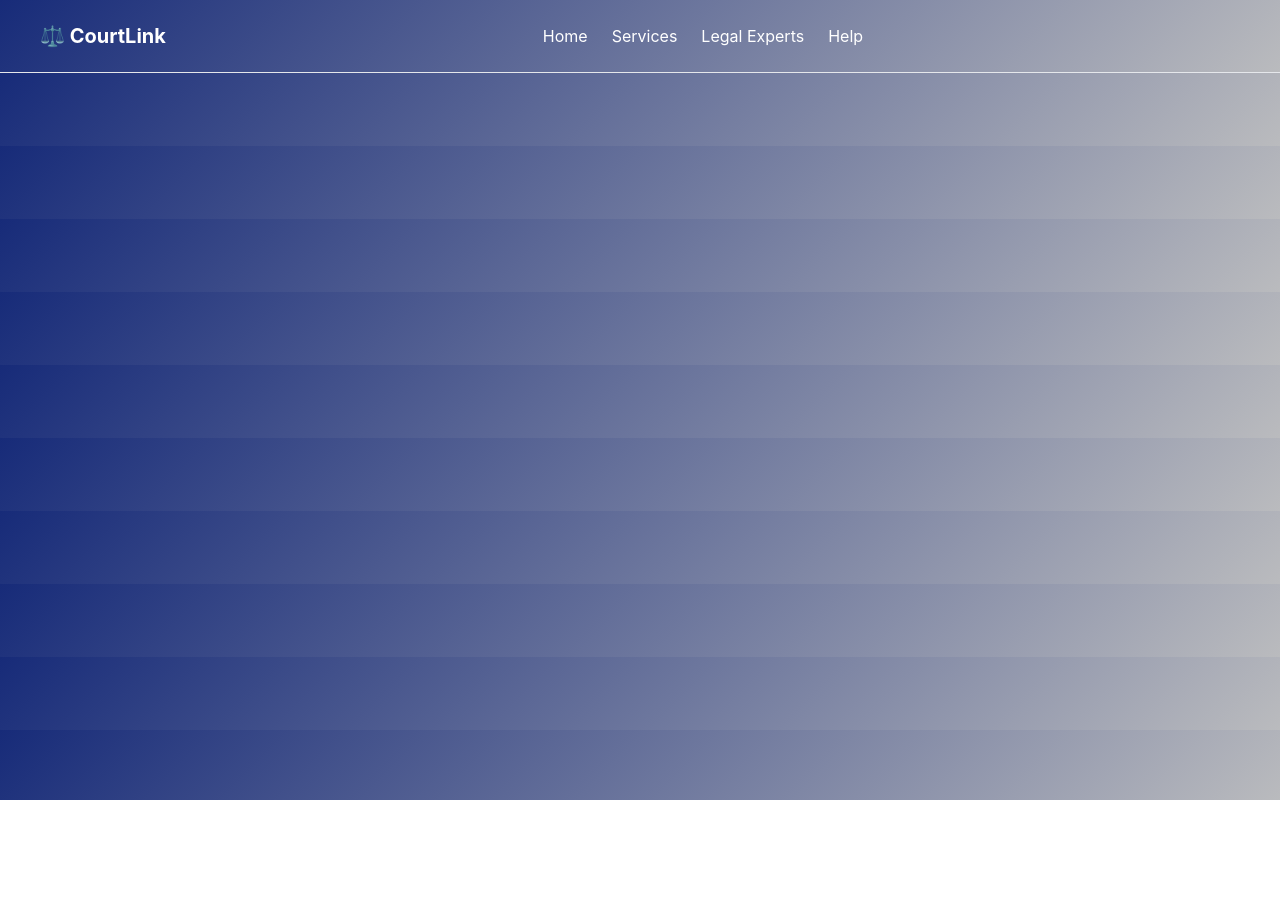
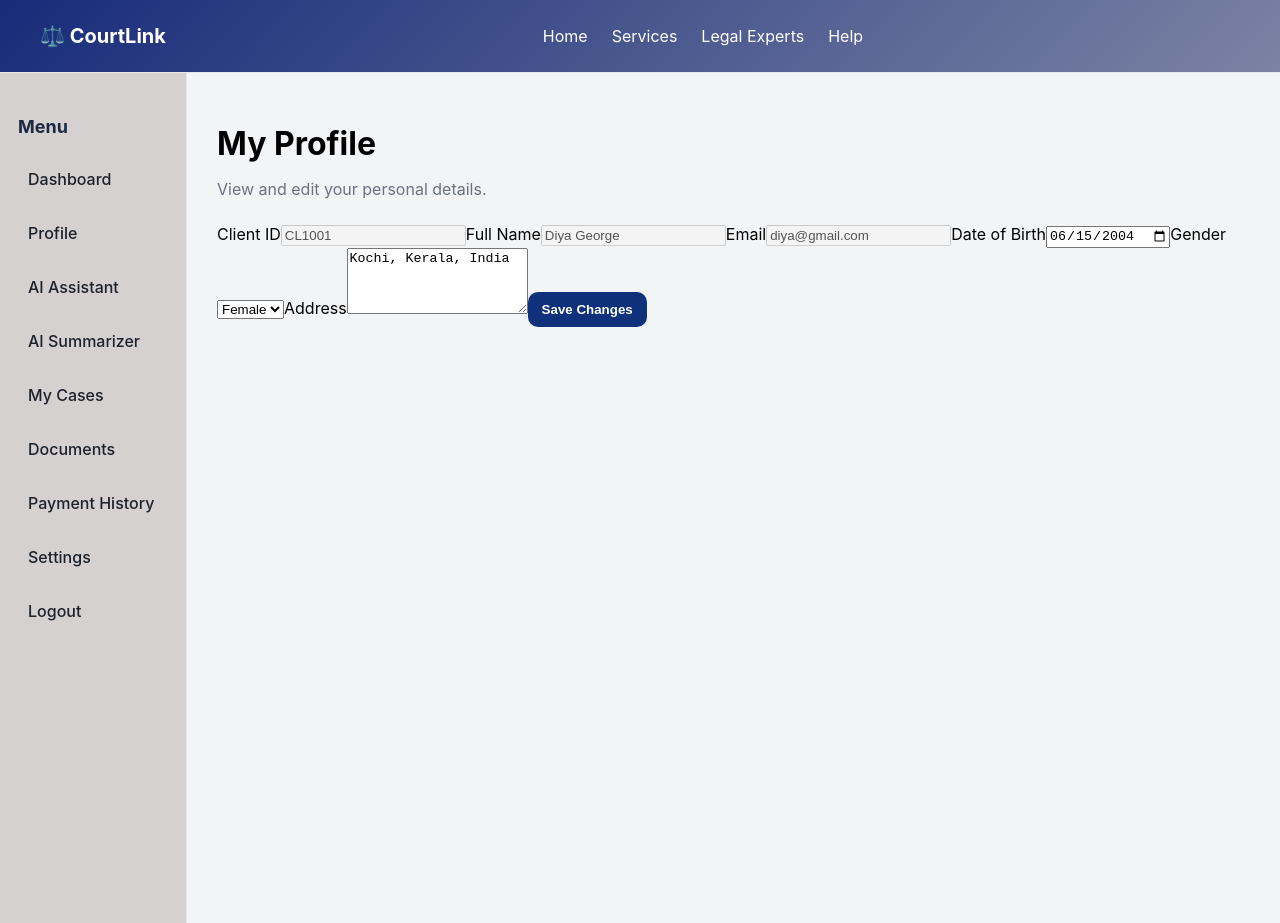
Before and after one commit to diyageorge33/courtlink, a React (Vite) app in the folder frontend/: page /dashboard/client/clientprofile in a window 1280 px wide. Before the commit the page ends 800 px from the top, so only its background shows below. Built offline with nearby package versions, Linux system fonts and the light colour scheme.

Commit message:
db modification and other minor changes

```diff
--- a/frontend/src/App.jsx
+++ b/frontend/src/App.jsx
@@ -17,6 +17,7 @@ import Privacy from "./pages/Privacy";
 import Terms from "./pages/Terms";
 import AdvocateRegister from "./pages/AdvocateRegister";
 import ClientDashboard from "./pages/client/ClientDashboard";
+import ClientProfile from "./pages/client/Clientprofiles";
 import Aiassistant from "./pages/client/Aiassistant";
 import Aisummarizer from "./pages/client/Aisummarizer";
 import AdvocateDashboard from "./pages/advocate/AdvocateDashboard";
@@ -72,6 +73,7 @@ function App() {
             <Route path="/dashboard/client" element={<ClientDashboard />} />
             <Route path="/dashboard/client/aiassistant" element={<Aiassistant />} />
             <Route path="/dashboard/client/aisummarizer" element={<Aisummarizer />} />
+            <Route path="/dashboard/client/clientprofile" element={<ClientProfile />} />
             <Route path="/dashboard/advocate" element={<AdvocateDashboard />} />
             <Route path="/forgot-password" element={<ForgotPassword />} />
             <Route path="/reset-password/:token" element={<ResetPassword />} />
--- a/frontend/src/components/ClientSidebar.jsx
+++ b/frontend/src/components/ClientSidebar.jsx
@@ -9,6 +9,7 @@ function Sidebar() {
 
       <ul className="sidebar-links">
         <li onClick={() => navigate("/dashboard/client")}>Dashboard</li>
+        <li onClick={() => navigate("/dashboard/client/clientprofile")}>Profile</li>
         <li onClick={() => navigate("/dashboard/client/aiassistant")}>AI Assistant</li>
         <li onClick={() => navigate("/dashboard/client/aisummarizer")}>AI Summarizer</li>
         <li onClick={() => navigate("/Mycase")}>My Cases</li>
--- a/frontend/src/pages/client/ClientDashboard.jsx
+++ b/frontend/src/pages/client/ClientDashboard.jsx
@@ -38,7 +38,7 @@ function ClientDashboard() {
 
           <div className="actions-grid">
             <div className="action-card">
-              <h3>File a New Case</h3>
+              <h3>File a New Case Request</h3>
               <p>Submit a new legal case request to the firm.</p>
               <button className="action-btn">File Case</button>
             </div>
--- /dev/null
+++ b/frontend/src/pages/client/Clientprofiles.jsx
@@ -0,0 +1,76 @@
+import { useState } from "react";
+import Sidebar from "../../components/ClientSidebar";
+
+function ClientProfile() {
+  const [profile, setProfile] = useState({
+    clientId: "CL1001",
+    fullName: "Diya George",
+    email: "diya@gmail.com",
+    dob: "2004-06-15",
+    gender: "FEMALE",
+    address: "Kochi, Kerala, India",
+  });
+
+  const handleChange = (e) => {
+    setProfile({ ...profile, [e.target.name]: e.target.value });
+  };
+
+  const handleSave = () => {
+    alert("Profile Updated Successfully ✅");
+    console.log("Updated Profile:", profile);
+  };
+
+  return (
+    <div className="dashboard-body">
+      <Sidebar />
+
+      <main className="dashboard-content">
+        <h1>My Profile</h1>
+        <p className="dashboard-subtitle">
+          View and edit your personal details.
+        </p>
+
+        <div className="profile-card">
+          <label>Client ID</label>
+          <input type="text" value={profile.clientId} disabled />
+
+          <label>Full Name</label>
+          <input type="text" value={profile.fullName} disabled />
+
+          <label>Email</label>
+          <input type="text" value={profile.email} disabled />
+
+          <label>Date of Birth</label>
+          <input
+            type="date"
+            name="dob"
+            value={profile.dob}
+            onChange={handleChange}
+          />
+
+          <label>Gender</label>
+          <select name="gender" value={profile.gender} onChange={handleChange}>
+            <option value="">Select</option>
+            <option value="MALE">Male</option>
+            <option value="FEMALE">Female</option>
+            <option value="OTHER">Other</option>
+          </select>
+
+          <label>Address</label>
+          <textarea
+            name="address"
+            value={profile.address}
+            onChange={handleChange}
+            rows="4"
+          />
+
+          <button className="action-btn" onClick={handleSave}>
+            Save Changes
+          </button>
+        </div>
+      </main>
+    </div>
+  );
+}
+
+export default ClientProfile;
```
Also changed, not shown: 1 other file (tests, documents, lock files or other folders).
